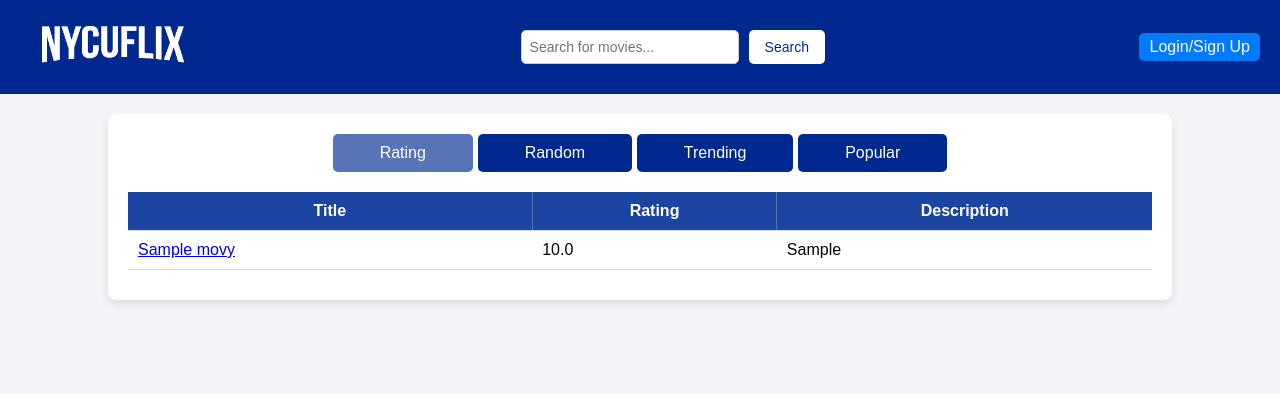
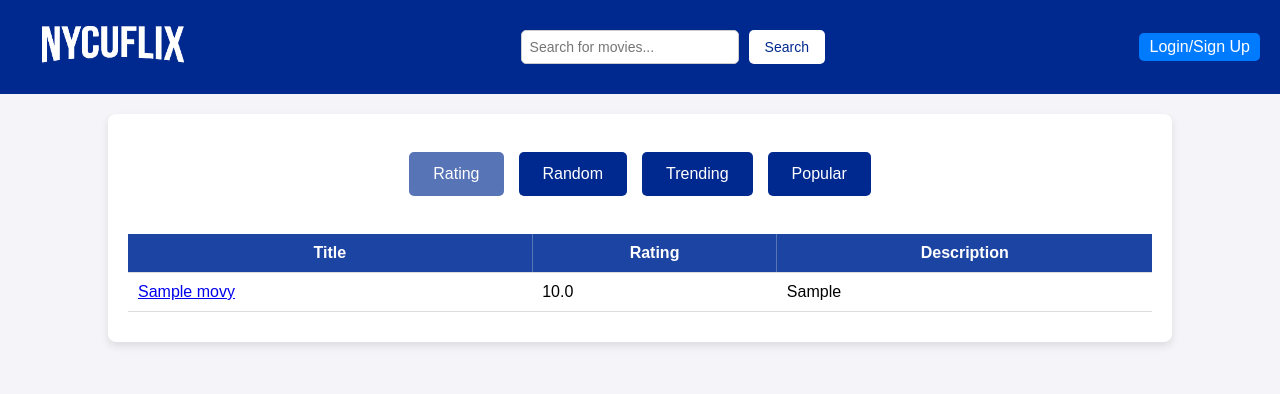
Before and after one commit to franbrizuelab/MyMovieList, a Flask app: page / in a window 1280 px wide. Shown: the top 394 px of the page. Run offline with Flask 3, Linux system fonts and the light colour scheme; tables that the repository leaves empty hold one stand-in row (values such as "Sample post").

Commit message:
Responsive sliding buttons in main

```diff
--- a/static/css/main.css
+++ b/static/css/main.css
@@ -4,6 +4,14 @@
     --active-tab-color: #5774b6;   /* Active tab color */
     --tab-section-width: 80%;      /* Adjust the total width of the tab section */
     --tab-buttons-width: 60%;      /* Adjust the total width occupied by the tab buttons */
+    --tab-hover-scale: 1.2;
+    --tab-transition-speed: 0.3s;
+
+    /* NEW Parameters for the Button Logic */
+    --base-font-size: 16px;        /* 1. Starting size */
+    --expansion-scale: 1.5;        /* 2. Expansion factor (1.5 = 150%) */
+    --anim-speed: 0.3s;            /* 3. Speed of the progressive increase */
+    --button-gap: 15px;            /* 4. Space delimited between boxes */
 }
 
 body {
@@ -146,28 +154,44 @@ body {
 .tabs {
     display: flex;
     justify-content: center;
+    align-items: center;       /* Aligns buttons vertically  */
+    gap: var(--button-gap);    /*  maintains  space between buttons  */
+
+    /* Fix height of this container so the buttons aren't pushed  */
+    height: 80px;
+
     width: var(--tab-buttons-width);
     margin: 0 auto 20px;
 }
 
+
 .tab {
-    flex-grow: 1;
-    padding: 10px 20px;
+    font-size: var(--base-font-size);
+
+    /* 'em' scales relative to font-size */
+    padding: 0.8em 1.5em;
+
     background-color: var(--header-color);
     color: white;
     cursor: pointer;
-    margin-right: 5px;
     border-radius: 5px;
     text-align: center;
-    transition: background-color 0.3s ease;
+
+    /* animate font-size to handle the size, and background-color for the color */
+    transition: font-size var(--anim-speed) ease,
+                padding var(--anim-speed) ease,
+                background-color var(--anim-speed) ease;
+
+    /* Ensure text doesn't wrap weirdly during expansion */
+    white-space: nowrap;
 }
 
-.tab:last-child {
-    margin-right: 0;
-}
-
+/* The Hover Effect */
 .tab:hover {
     background-color: var(--header-hover-color);
+
+    /* Calculate the new size based on your parameters */
+    font-size: calc(var(--base-font-size) * var(--expansion-scale));
 }
 
 .tab.active {
```
